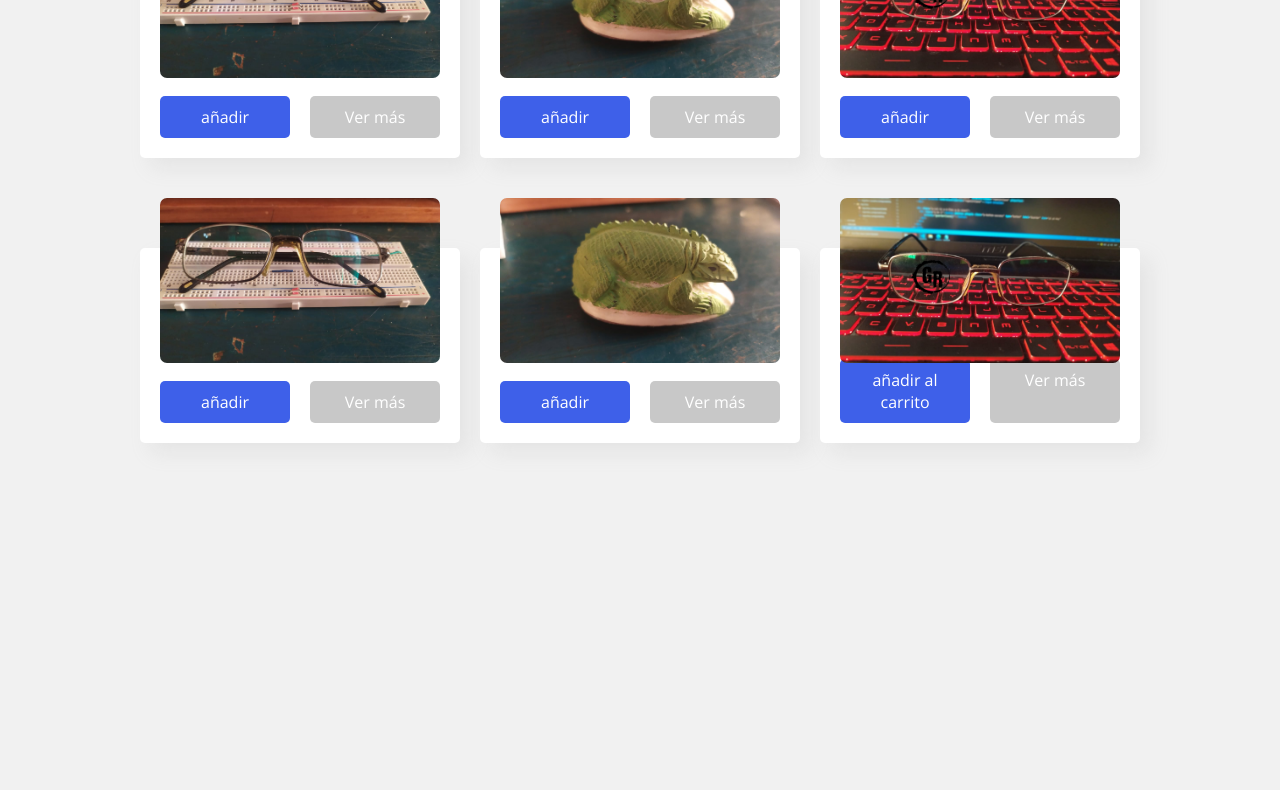
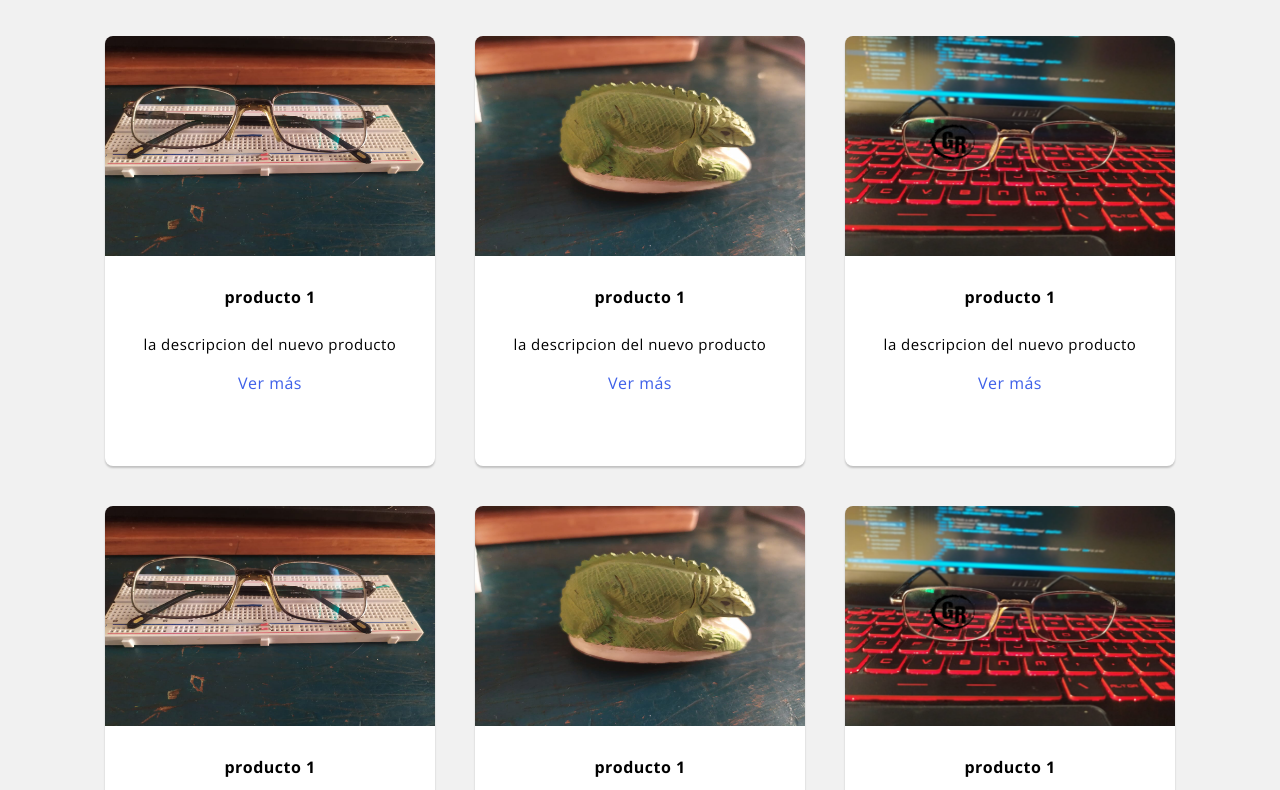
Before and after one commit to gedrix/ejm-bootstrap, a plain HTML site: page modo-dark/index.html in a window 1280 px wide. Shown: the part 237-1027 px from the top of the page. Before the commit the page ends 800 px from the top, so only its background shows below. Drawn offline with nearby package versions, Linux system fonts and the light colour scheme.

Commit message:
finalizacion dark-mode

```diff
--- a/modo-dark/css/estilos.scss
+++ b/modo-dark/css/estilos.scss
@@ -2,30 +2,28 @@ $negro: #111111;
 $blanco: #ffffff;
 $blancoFondo: #F1F1F1 ;
 $grisOscuro: #222222;
+$grisOscuroCard: #5a5858;
 $grisClaro: #C8C8C8;
-$grisClaroHover: #ACABAB;
+
 $azul: #3E60E9;
-$azulHover: #254BE6;
+
 
 $sombraDark: 10px 10px 20px rgba(170,170,170,.16);
 $sombraLight: 10px 10px 20px rgba(0,0,0,.16);
 
-* {
-	padding: 0;
-	margin: 0;
-	box-sizing: border-box;
-}
 
 body {
+	margin: 0;
+	padding: 0;
 	background: $blancoFondo;
-	font-family: 'open sans', sans-serif;
-	transition: .3s ease all;
+	width: 100%;
+	height: 100%;
+	font-family: 'open sans';
+	letter-spacing:  0.03em;
+	line-height: 1.6;
 
-	&.dark{
+	&.dark {
 		background: $negro;
-		font-family: 'open sans', sans-serif;
-		transition: .3s ease all;
-
 	}
 }
 
@@ -35,14 +33,8 @@ a {
 	font-weight: 500;
 }
 
-.contenedor {
-	max-width: 1000px;
-	width: 90%;
-	margin: auto;
-	padding: 50px 0;
-}
 
-// ----- ----- ----- ----- ----- HEADER ----- ----- ----- ----- -----
+
 nav {
 	background: $blanco;
 	display: flex;
@@ -52,11 +44,19 @@ nav {
 	border-radius: 5px;
 	transition: .3s ease all;
 	box-shadow: $sombraDark;
+	background-image: url("../img/logoGedrix.png");
+	background-size: 50px;
+	background-repeat: no-repeat;
+
 
 	body.dark & {
+
 		background: $grisOscuro;
 		box-shadow: $sombraLight;
-		a{
+		background-image: url("../img/bitmap.png");
+		background-size: 50px;
+		background-repeat: no-repeat;
+		a {
 			color: $grisClaro;
 			&:hover {
 				color: $blanco;
@@ -81,8 +81,9 @@ nav {
 	}
 }
 
-// ----- ----- ----- ----- ----- Switch ----- ----- ----- ----- -----
-.switch{
+
+/*********/
+.boton-dark{
 	background: #394361;
 	border-radius: 1000px;
 	border: none;
@@ -104,7 +105,7 @@ nav {
 		transition: .3s ease all;
 		box-shadow: 0px 0px 2px 2px rgba(0,0,0,.2);
 	}
-	&.active {
+	&.activar {
 		background: rgb(233, 236, 8);
 		color: #000;
 		&::after {
@@ -122,77 +123,81 @@ nav {
 	}
 }
 
-// ----- ----- ----- ----- ----- GRID ----- ----- ----- ----- -----
 
-.grid {
-	display: grid;
-	grid-gap:  40px 20px;
-	grid-template-columns: 2fr 2fr 2fr;
-	padding: 40px 0;
-	.card {
-		background: $blanco;
-		padding: 20px;
-		border-radius: 5px;
-		box-shadow: $sombraDark;
+.titulo{
+	text-align:  center;
+	font-size: 40px;
+	color:$negro;
+	margin-top: 100px;
+	font-weight: 100;
+	body.dark & {
+		color:$blanco
+	}
+}
+
+
+.container{
+	width: 100%;
+	max-width: 1200px;
+	height: 430ox;
 	display: flex;
-		align-items: flex-end;
-		position: relative;
-		min-height: 195px;
-		margin-top: 50px;
-		transition: .3s ease all;
-
+	flex-wrap: wrap;
+	justify-content: center;
+	margin: auto;
 	body.dark & {
 		background: $grisOscuro;
 		box-shadow: $sombraLight;
 	}
-		img {
-			vertical-align: top;
-			border-radius: 7px;
-			position: absolute;
-			top: -50px;
-			width: calc(100% - 40px);
-			max-height: 165px;
-			object-fit: cover;
 }
 
-		.botones {
-			width: 100%;
-			margin-top: 20px;
-			display: grid;
-			grid-gap: 20px;
-			grid-template-columns: 1fr 1fr;
-
-			.boton {
-				padding: 10px;
-				color: #fff;
-				width: 100%;
-				display: block;
-				background: $negro;
+.container .card{
+	background: $blanco;
+	width: 330px;
+	height: 430px;
+	border-radius: 8px;
+	box-shadow: 0 2px 2px rgba(0, 0, 0, 0.2);
+	overflow: hidden;
+	margin: 20px;
 	text-align: center;
-				border-radius: 5px;
-				transition: .3s ease all;
-				&.primario {
-					background: $azul;
-					&:hover {
-						background: $azulHover;
+	transition: all 0.25s;
+	body.dark & {
+		background: $grisOscuroCard;
 	}
 }
 
-				&.secundario {
-					background: $grisClaro;
-					color: #fff;
-					&:hover {
-						background: $grisClaroHover;
+.container .card:hover{
+	transform:  translateY(-15px);
+	box-shadow: 0 2px 2px rgba(0, 0, 0, 0.2);
+
+}
+
+.container .card img {
+	width: 330px;
+	height: 220px;
+
+}
+
+.container .card h4{
+	font-weight: 600;
+	body.dark & {
+		color: $blanco;
 	}
 }
 
-				body.dark &.secundario {
-					background: rgb(182, 241, 114);
-					&:hover {
-						background: rgb(162, 228, 123);
+.container .card p{
+	padding: 0 1rem;
+	font-size: 15px;
+	font-weight: 300;
+	body.dark & {
+		color: $blanco;
 	}
 }
+
+.container .card a{
+	font-weight: 500;
+	text-decoration: none;
+	color:$azul;
+	body.dark & {
+		color: $azul;
 	}
 }
-	}
-}
--- a/modo-dark/index.html
+++ b/modo-dark/index.html
@@ -4,19 +4,19 @@
 	<meta charset="UTF-8">
 	<meta name="viewport" content="width=device-width, initial-scale=1.0">
 	<meta http-equiv="X-UA-Compatible" content="ie=edge">
-	<title>Darkmode con Javascript </title>
+	<title>Modo dark </title>
     <link href="https://fonts.googleapis.com/css?family=Open+Sans:300,400,700,800&display=swap" rel="stylesheet">
 
 	<script src="https://kit.fontawesome.com/2c36e9b7b1.js" crossorigin="anonymous"></script>
 	<link rel="stylesheet" href="css/estilos.css">
 </head>
 <body>
-	<div class="contenedor">
+
 		<nav>
-			<a class="logotipo" href="#">imagen cooportativa</a>
+			<a class="logotipo" href="#"></a>
 			<div class="enlaces">
-
-                <button class="switch" id="switch">
+				<a class="enlaces" href="#">Producto</a>
+                <button class="boton-dark" id="boton-dark">
                     <span>
                         <i class="fas fa-sun"></i>
                     </span>
@@ -28,51 +28,59 @@
 
 		</nav>
 
-		<section class="grid">
+
+
+		<h1 class="titulo"> PRODUCTOS</h1>
+		<div class="container">
 			<div class="card">
-				<img src="img/1.jpg" alt="">
-				<div class="botones">
-					<a href="#" class="boton primario">añadir </a>
+				<img src="img/1.jpg">
+				<h4> producto 1</h4>
+				<p> la descripcion del nuevo producto</p>
+
 					<a href="#" class="boton secundario">Ver más</a>
-				</div>
+
 			</div>
 			<div class="card">
-				<img src="img/2.jpg" alt="">
-				<div class="botones">
-					<a href="#" class="boton primario">añadir </a>
-					<a href="#" class="boton secundario">Ver más</a>
-				</div>
+				<img src="img/2.jpg">
+				<h4> producto 1</h4>
+				<p> la descripcion del nuevo producto</p>
+
+				<a href="#" class="boton secundario">Ver más</a>
+
 			</div>
 			<div class="card">
-				<img src="img/3.png" alt="">
-				<div class="botones">
-					<a href="#" class="boton primario">añadir </a>
+				<img src="img/3.png">
+				<h4> producto 1</h4>
+				<p> la descripcion del nuevo producto</p>
+
 					<a href="#" class="boton secundario">Ver más</a>
-				</div>
+
 			</div>
 			<div class="card">
-				<img src="img/1.jpg" alt="">
-				<div class="botones">
-					<a href="#" class="boton primario">añadir</a>
+				<img src="img/1.jpg">
+				<h4> producto 1</h4>
+				<p> la descripcion del nuevo producto</p>
+
 					<a href="#" class="boton secundario">Ver más</a>
-				</div>
+
 			</div>
 			<div class="card">
-				<img src="img/2.jpg" alt="">
-				<div class="botones">
-					<a href="#" class="boton primario">añadir</a>
+				<img src="img/2.jpg">
+				<h4> producto 1</h4>
+				<p> la descripcion del nuevo producto</p>
+
 					<a href="#" class="boton secundario">Ver más</a>
-				</div>
+
 			</div>
 			<div class="card">
-				<img src="img/3.png" alt="">
-				<div class="botones">
-					<a href="#" class="boton primario">añadir al carrito</a>
+				<img src="img/3.png">
+				<h4> producto 1</h4>
+				<p> la descripcion del nuevo producto</p>
+
 					<a href="#" class="boton secundario">Ver más</a>
-				</div>
+
 			</div>
-		</section>
-	</div>
+		</div>
 
 	<script src="js/main.js"></script>
 </body>
--- a/modo-dark/js/main.js
+++ b/modo-dark/js/main.js
@@ -1,6 +1,22 @@
-const btnSwitch = document.querySelector('#switch');
+const btnSwitch = document.querySelector('#boton-dark');
 
 btnSwitch.addEventListener('click', ()=> {
 document.body.classList.toggle('dark');
-btnSwitch.classList.toggle('active');
+btnSwitch.classList.toggle('activar');
+
+// Guardamos el modo en localstorage.
+if(document.body.classList.contains('dark')){
+    localStorage.setItem('dark-mode', 'true');
+} else {
+    localStorage.setItem('dark-mode', 'false');
+}
 });
+
+// Obtenemos el modo actual.
+if(localStorage.getItem('dark-mode') === 'true'){
+	document.body.classList.add('dark');
+	btnSwitch.classList.add('active');
+} else {
+	document.body.classList.remove('dark');
+	btnSwitch.classList.remove('active');
+}
```
Also changed, not shown: modo-dark/css/estilos.css, modo-dark/img/bitmap.png (added), modo-dark/img/bitmap2.png (added), modo-dark/img/logoGedrix.png (added), 1 other file. Lines whose indentation alone changed are shown as unchanged.
